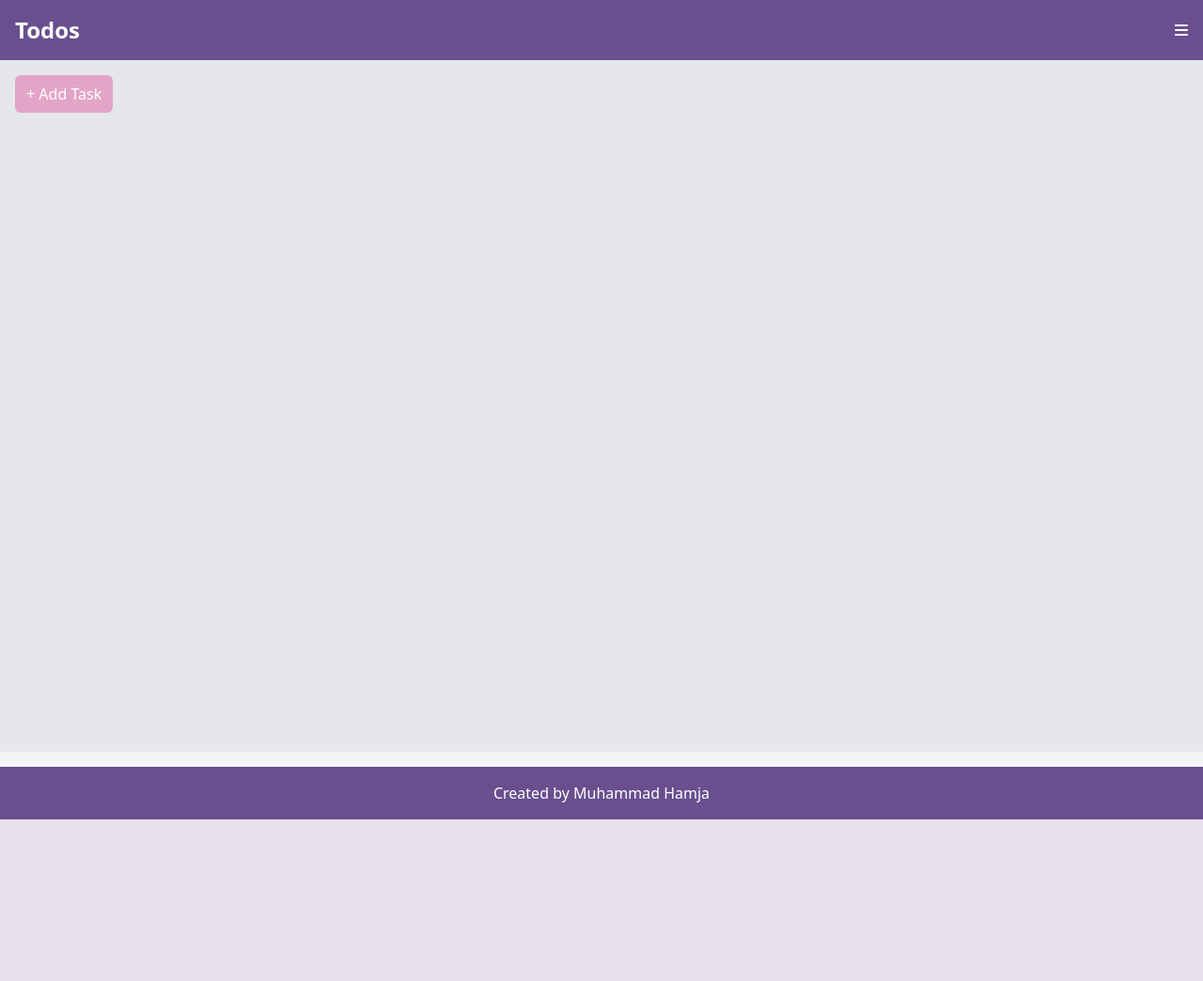
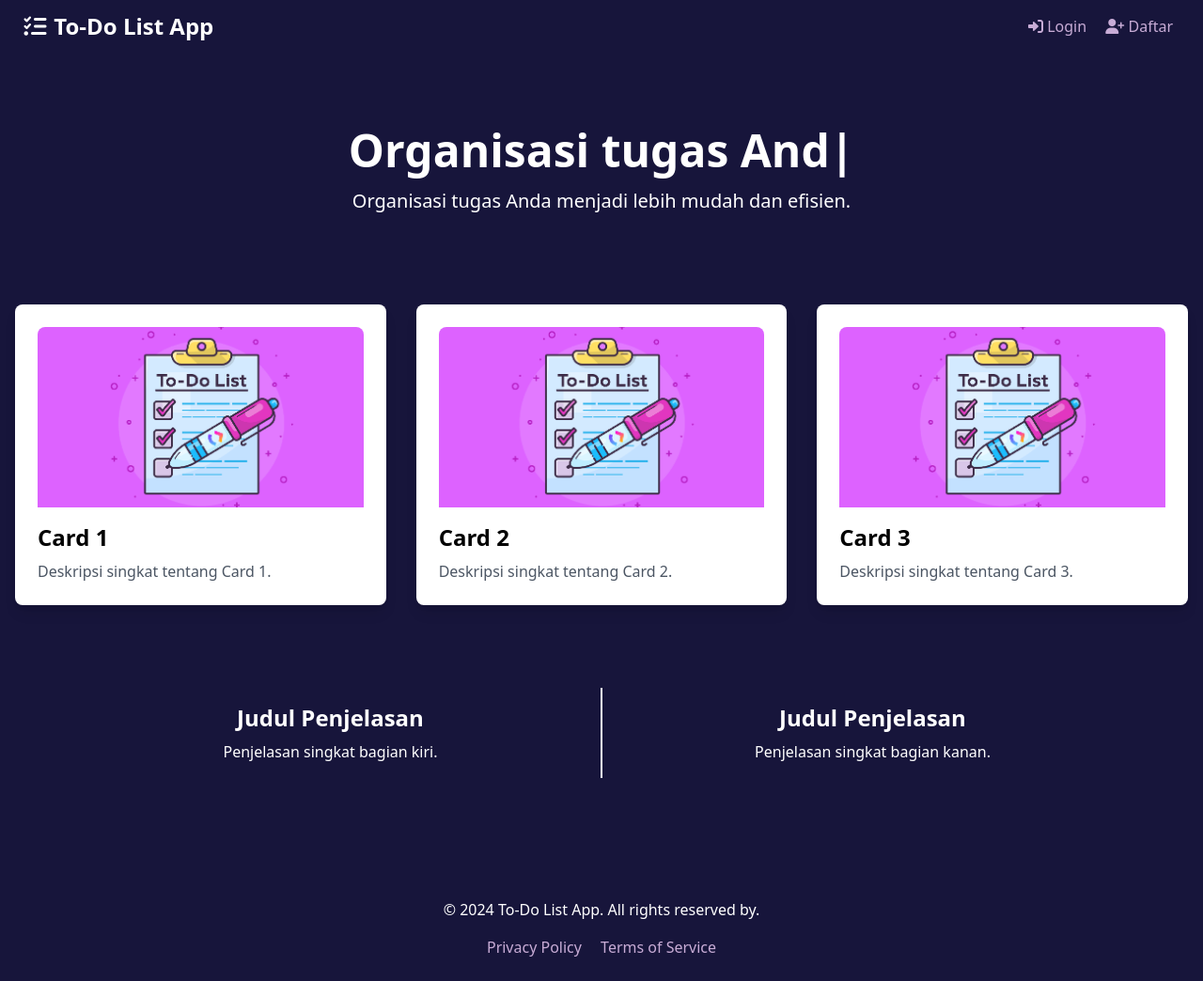
Before and after one commit to muhammadhamja45/To_Do_List, a Flask app: page / in a window 1280 px wide. Shown: the whole page at 94% size. Before the commit the page ends 872 px from the top, so only its background shows below. Run offline with Flask 3, Linux system fonts and the light colour scheme; the visitor is signed in with stand-in values (Sample User, id 1); data that the repository does not hold is empty; some libraries are stand-ins or nearby versions.

Commit message:
Menambahkan Welcome Web

```diff
--- a/app.py
+++ b/app.py
@@ -1,157 +1,28 @@
-from flask import Flask, render_template, redirect, url_for, request, flash
-from flask_sqlalchemy import SQLAlchemy
-from flask_login import LoginManager, UserMixin, login_user, login_required, logout_user, current_user
-from werkzeug.security import generate_password_hash, check_password_hash
+from flask import Flask
+from config import Config
+from models import db, User, Task
+from flask_login import LoginManager
 from apscheduler.schedulers.background import BackgroundScheduler
-import smtplib
-from email.mime.text import MIMEText
-from email.mime.multipart import MIMEMultipart
-from config import Config
+from email_utils import send_email
+from welcome import welcome
+from views import auth, tasks
 
 app = Flask(__name__)
 app.config.from_object(Config)
-db = SQLAlchemy(app)
+
+db.init_app(app)
 
 login_manager = LoginManager()
-login_manager.login_view = 'login'
+login_manager.login_view = 'auth.login'
 login_manager.init_app(app)
 
 @login_manager.user_loader
 def load_user(user_id):
     return db.session.get(User, int(user_id))
 
-class User(UserMixin, db.Model):
-    __tablename__ = 'users'
-    id = db.Column(db.Integer, primary_key=True)
-    username = db.Column(db.String(150), unique=True, nullable=False)
-    email = db.Column(db.String(150), unique=True, nullable=False)
-    password = db.Column(db.String(150), nullable=False)
-
-class Task(db.Model):
-    __tablename__ = 'tasks'
-    id = db.Column(db.Integer, primary_key=True)
-    user_id = db.Column(db.Integer, db.ForeignKey('users.id'), nullable=False)
-    task_name = db.Column(db.String(255), nullable=False)
-    task_date = db.Column(db.Date, nullable=False)
-    start_time = db.Column(db.Time, nullable=False)
-    end_time = db.Column(db.Time, nullable=False)
-    user = db.relationship('User', backref=db.backref('tasks', lazy=True))
-
-@app.route('/login', methods=['GET', 'POST'])
-def login():
-    if request.method == 'POST':
-        username = request.form.get('username')
-        password = request.form.get('password')
-        user = User.query.filter_by(username=username).first()
-        if user and check_password_hash(user.password, password):
-            login_user(user)
-            return redirect(url_for('index'))
-        else:
-            flash('Login Unsuccessful. Please check username and password', 'danger')
-    return render_template('login.html')
-
-@app.route('/register', methods=['GET', 'POST'])
-def register():
-    if request.method == 'POST':
-        username = request.form.get('username')
-        email = request.form.get('email')
-        password = request.form.get('password')
-        hashed_password = generate_password_hash(password, method='pbkdf2:sha256')
-        new_user = User(username=username, email=email, password=hashed_password)
-        db.session.add(new_user)
-        db.session.commit()
-        login_user(new_user)
-        return redirect(url_for('index'))
-    return render_template('register.html')
-
-@app.route('/logout')
-@login_required
-def logout():
-    logout_user()
-    return redirect(url_for('login'))
-
-@app.route('/')
-@login_required
-def index():
-    tasks = Task.query.filter_by(user_id=current_user.id).all()
-    return render_template('index.html', tasks=tasks)
-
-@app.route('/add', methods=['POST'])
-@login_required
-def add_task():
-    task_name = request.form.get('task_name')
-    task_date = request.form.get('task_date')
-    start_time = request.form.get('start_time')
-    end_time = request.form.get('end_time')
-    new_task = Task(user_id=current_user.id, task_name=task_name, task_date=task_date, start_time=start_time, end_time=end_time)
-    db.session.add(new_task)
-    db.session.commit()
-    return redirect(url_for('index'))
-
-@app.route('/delete/<int:task_id>')
-@login_required
-def delete_task(task_id):
-    task = db.session.get(Task, task_id)
-    if task and task.user_id == current_user.id:
-        db.session.delete(task)
-        db.session.commit()
-    return redirect(url_for('index'))
-
-def send_email(user_email, tasks):
-    sender_email = "muhammadhamja45@gmail.com"
-    sender_password = "bnwf kcjl nsvc rixu"
-
-    msg = MIMEMultipart()
-    msg['From'] = sender_email
-    msg['To'] = user_email
-    msg['Subject'] = "Pending Tasks Notification"
-
-    body = """
-    <html>
-    <body>
-        <h2>Here is the list of your pending tasks:</h2>
-        <table border="1" style="border-collapse: collapse; width: 100%;">
-            <thead>
-                <tr>
-                    <th style="padding: 8px; text-align: left; background-color: #f2f2f2;">Task</th>
-                    <th style="padding: 8px; text-align: left; background-color: #f2f2f2;">Date</th>
-                    <th style="padding: 8px; text-align: left; background-color: #f2f2f2;">Start Time</th>
-                    <th style="padding: 8px; text-align: left; background-color: #f2f2f2;">End Time</th>
-                </tr>
-            </thead>
-            <tbody>
-    """
-
-    for task in tasks:
-        body += f"""
-            <tr>
-                <td style="padding: 8px;">{task.task_name}</td>
-                <td style="padding: 8px;">{task.task_date}</td>
-                <td style="padding: 8px;">{task.start_time}</td>
-                <td style="padding: 8px;">{task.end_time}</td>
-            </tr>
-        """
-
-    body += """
-            </tbody>
-        </table>
-        <p>Thank you for using our service.</p>
-    </body>
-    </html>
-    """
-
-    msg.attach(MIMEText(body, 'html'))
-
-    try:
-        server = smtplib.SMTP('smtp.gmail.com', 587)
-        server.starttls()
-        server.login(sender_email, sender_password)
-        text = msg.as_string()
-        server.sendmail(sender_email, user_email, text)
-        server.quit()
-        print(f"Email sent to {user_email}")
-    except Exception as e:
-        print(f"Failed to send email: {e}")
+app.register_blueprint(auth, url_prefix='/auth')
+app.register_blueprint(tasks, url_prefix='/tasks')
+app.register_blueprint(welcome, url_prefix='/')
 
 def schedule_email():
     with app.app_context():
@@ -162,8 +33,10 @@
                 send_email(user.email, pending_tasks)
 
 scheduler = BackgroundScheduler()
-scheduler.add_job(func=schedule_email, trigger="interval", minutes=2)
+scheduler.add_job(func=schedule_email, trigger="interval", minutes=3)
 scheduler.start()
 
 if __name__ == '__main__':
+    with app.app_context():
+        db.create_all()
     app.run(debug=True)
--- a/models.py
+++ b/models.py
@@ -4,15 +4,14 @@
 db = SQLAlchemy()
 
 class User(UserMixin, db.Model):
-    __tablename__ = 'users'  # tambahkan ini untuk mencocokkan nama tabel
+    __tablename__ = 'users'
     id = db.Column(db.Integer, primary_key=True)
     username = db.Column(db.String(150), unique=True, nullable=False)
     email = db.Column(db.String(150), unique=True, nullable=False)
     password = db.Column(db.String(150), nullable=False)
 
-
 class Task(db.Model):
-    __tablename__ = 'tasks'  # tambahkan ini untuk mencocokkan nama tabel
+    __tablename__ = 'tasks'
     id = db.Column(db.Integer, primary_key=True)
     user_id = db.Column(db.Integer, db.ForeignKey('users.id'), nullable=False)
     task_name = db.Column(db.String(255), nullable=False)
--- a/templates/index.html
+++ b/templates/index.html
@@ -72,7 +72,7 @@
                     <img src="https://via.placeholder.com/40" alt="Profile" class="rounded-full">
                     <span>{{ current_user.username }}</span>
                 </div>
-                <a href="{{ url_for('logout') }}" class="block text-white hover:text-light mt-4 flex items-center">
+                <a href="{{ url_for('auth.logout') }}" class="block text-white hover:text-light mt-4 flex items-center">
                     <i class="fas fa-sign-out-alt mr-2"></i> Logout
                 </a>
                 <ul class="mt-4">
@@ -98,7 +98,7 @@
 
             <div class="p-4">
                 <button id="add-task-button" class="bg-secondary hover:bg-accent px-3 py-2 rounded-md text-white mb-4">+ Add Task</button>
-                <form id="add-task-form" action="{{ url_for('add_task') }}" method="post" class="hidden w-full">
+                <form id="add-task-form" action="{{ url_for('tasks.add_task') }}" method="post" class="hidden w-full">
                     <div class="bg-light p-4 rounded-md shadow-lg">
                         <div class="grid grid-cols-1 md:grid-cols-4 gap-2">
                             <input type="text" name="task_name" placeholder="Task Name" class="mb-2 p-2 rounded w-full text-black">
@@ -120,7 +120,7 @@
                         <p>{{ task.task_date.strftime('%d %b %Y') }}</p>
                         <div class="flex justify-between items-center">
                             <i class="fas fa-calendar-alt text-primary"></i>
-                            <a href="{{ url_for('delete_task', task_id=task.id) }}" class="text-secondary hover:text-red-700">
+                            <a href="{{ url_for('tasks.delete_task', task_id=task.id) }}" class="text-secondary hover:text-red-700">
                                 <i class="fas fa-trash"></i>
                             </a>
                         </div>
--- /dev/null
+++ b/templates/welcome.html
@@ -0,0 +1,140 @@
+<!DOCTYPE html>
+<html lang="id">
+<head>
+    <meta charset="UTF-8">
+    <meta name="viewport" content="width=device-width, initial-scale=1.0">
+    <title>Selamat Datang</title>
+    <link href="https://cdn.jsdelivr.net/npm/tailwindcss@2.2.19/dist/tailwind.min.css" rel="stylesheet">
+    <link rel="stylesheet" href="https://cdnjs.cloudflare.com/ajax/libs/font-awesome/6.1.1/css/all.min.css">
+    <style>
+        .bg-primary {
+            background-color: #17153B;
+        }
+        .text-primary {
+            color: #17153B;
+        }
+        .bg-secondary {
+            background-color: #2E236C;
+        }
+        .bg-tertiary {
+            background-color: #433D8B;
+        }
+        .text-highlight {
+            color: #C8ACD6;
+        }
+        .card-hover:hover {
+            transform: translateY(-5px);
+            transition: transform 0.3s;
+            z-index: 1;
+        }
+        .transparent-card {
+            background-color: rgba(248, 250, 252, 0.8); /* Same as bg-gray-100 with transparency */
+            backdrop-filter: blur(10px);
+        }
+        .card-divider {
+            border-left: 2px solid #fff;
+        }
+    </style>
+    <!-- Tambahkan link ke library typed.js -->
+    <script src="https://cdn.jsdelivr.net/npm/typed.js@2.0.12"></script>
+</head>
+<body class="bg-primary">
+
+    <!-- Navbar -->
+    <nav class="bg-primary shadow">
+        <div class="container mx-auto px-6 py-3">
+            <div class="flex justify-between items-center">
+                <div>
+                    <a href="/" class="text-white text-xl font-bold md:text-2xl"><i class="fas fa-tasks"></i> To-Do List App</a>
+                </div>
+                <div>
+                    <a href="/auth/login" class="text-highlight hover:text-gray-300 mx-2"><i class="fas fa-sign-in-alt"></i> Login</a>
+                    <a href="/auth/register" class="text-highlight hover:text-gray-300 mx-2"><i class="fas fa-user-plus"></i> Daftar</a>
+                </div>
+            </div>
+        </div>
+    </nav>
+
+    <!-- Jumbotron -->
+    <div class="relative">
+        <div class="relative bg-primary  text-white py-20">
+            <div class="container mx-auto text-center text-dark">
+                <h1 class="text-3xl md:text-5xl font-bold">
+                    <span id="typed-text"></span>
+                </h1>
+                <p class="text-lg md:text-xl mt-4">Organisasi tugas Anda menjadi lebih mudah dan efisien.</p>
+            </div>
+        </div>
+    </div>
+
+
+
+    <!-- Cards -->
+    <div class="container mx-auto  mt-0 flex flex-wrap">
+        <div class="w-full lg:w-1/3 p-4">
+            <div class="bg-white rounded-lg shadow-lg p-6 card-hover">
+                <img src="{{ url_for('static', filename='images/image.png') }}" alt="Image 1" class="w-full h-48 object-cover rounded-t-lg">
+                <h2 class="text-xl md:text-2xl font-bold mt-4">Card 1</h2>
+                <p class="text-gray-600 mt-2">Deskripsi singkat tentang Card 1.</p>
+            </div>
+        </div>
+        <div class="w-full lg:w-2/3 flex flex-wrap">
+            <div class="w-full md:w-1/2 p-4">
+                <div class="bg-white rounded-lg shadow-lg p-6 card-hover">
+                    <img src="{{ url_for('static', filename='images/image.png') }}" alt="Image 2" class="w-full h-48 object-cover rounded-t-lg">
+                    <h2 class="text-xl md:text-2xl font-bold mt-4">Card 2</h2>
+                    <p class="text-gray-600 mt-2">Deskripsi singkat tentang Card 2.</p>
+                </div>
+            </div>
+            <div class="w-full md:w-1/2 p-4">
+                <div class="bg-white rounded-lg shadow-lg p-6 card-hover">
+                    <img src="{{ url_for('static', filename='images/image.png') }}" alt="Image 3" class="w-full h-48 object-cover rounded-t-lg">
+                    <h2 class="text-xl md:text-2xl font-bold mt-4">Card 3</h2>
+                    <p class="text-gray-600 mt-2">Deskripsi singkat tentang Card 3.</p>
+                </div>
+            </div>
+        </div>
+    </div>
+
+    <!-- Transparent Card -->
+    <div class="container mx-auto px-6 py-8 text-center text-white bg-primary">
+        <div class="w-full  p-4 mx-auto">
+            <div class=" rounded-lg p-6 flex">
+                <div class="w-1/2 p-4">
+                    <h2 class="text-xl md:text-2xl font-bold">Judul Penjelasan</h2>
+                    <p class="mt-2">Penjelasan singkat bagian kiri.</p>
+                </div>
+                <div class="card-divider"></div>
+                <div class="w-1/2 p-4">
+                    <h2 class="text-xl md:text-2xl font-bold">Judul Penjelasan</h2>
+                    <p class="mt-2">Penjelasan singkat bagian kanan.</p>
+                </div>
+            </div>
+        </div>
+    </div>
+
+    <!-- Footer -->
+    <footer class="bg-primary text-white py-6 mt-8">
+        <div class="container mx-auto text-center">
+            <p>&copy; 2024 To-Do List App. All rights reserved by.</p>
+            <div class="mt-4">
+                <a href="#" class="text-highlight hover:text-gray-300 mx-2">Privacy Policy</a>
+                <a href="#" class="text-highlight hover:text-gray-300 mx-2">Terms of Service</a>
+            </div>
+        </div>
+    </footer>
+
+    <!-- JavaScript untuk efek pengetikan -->
+    <script>
+        var options = {
+            strings: ["Selamat Datang di Website To-Do List", "Organisasi tugas Anda menjadi lebih mudah dan efisien"],
+            typeSpeed: 50,
+            backSpeed: 50,
+            loop: true
+        };
+
+        var typed = new Typed("#typed-text", options);
+    </script>
+
+</body>
+</html>
--- /dev/null
+++ b/views/__init__.py
@@ -0,0 +1,2 @@
+from .auth import auth
+from .tasks import tasks
```
Also changed, not shown: config.py (+6 -6 lines), email_utils.py (added, +63 -0 lines), templates/login.html (+23 -6 lines), templates/register.html (+11 -6 lines), views/auth.py (added, +39 -0 lines), views/tasks.py (added, +32 -0 lines), welcome.py (added, +7 -0 lines), static/images/image.png (added), 1 other file.
